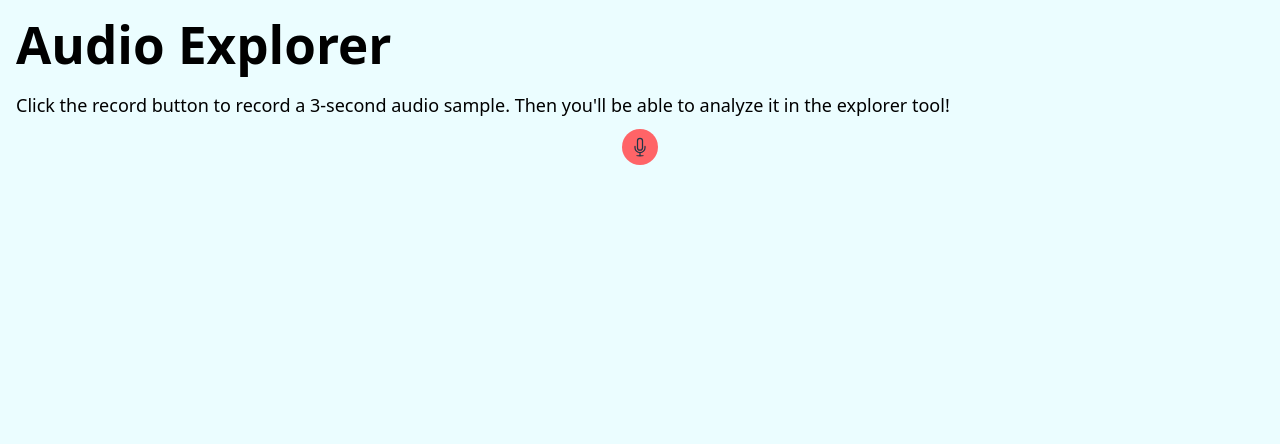
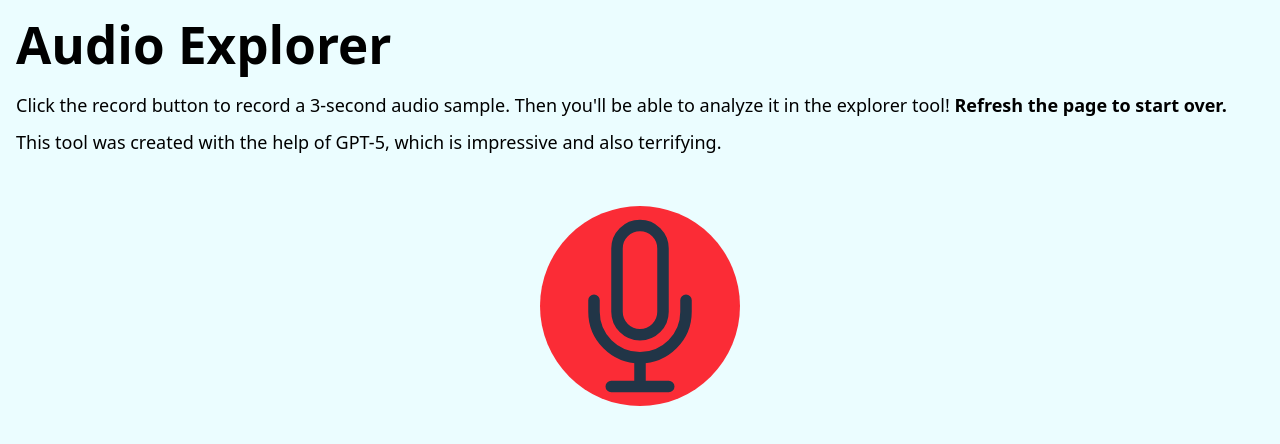
Before and after one commit to tmaster628/whoami, a React (Vite) app in the folder website/: page /projects/sound-capture in a window 1280 px wide. Shown: the top 444 px of the page. Built offline with nearby package versions, Linux system fonts and the light colour scheme.

Commit message:
bit of cleanup

```diff
--- a/website/src/pages/sound-capture/AudioExplorer.tsx
+++ b/website/src/pages/sound-capture/AudioExplorer.tsx
@@ -27,7 +27,6 @@ export default function AudioExplorer({
     <div className="w-full max-w-5xl mx-auto p-4 space-y-4">
       <header className="flex items-center justify-between">
         <div>
-
           <p className="text-sm text-gray-500">
             {samples.length} samples @ {sampleRate.toLocaleString()} Hz (~
             {(samples.length / sampleRate).toFixed(2)}s)
@@ -70,9 +69,9 @@ export default function AudioExplorer({
       )}
       {tab === "FFT Window" && (
         <Card>
-            <WindowFFTCanvas samples={samples} sampleRate={sampleRate} />
+          <WindowFFTCanvas samples={samples} sampleRate={sampleRate} />
         </Card>
-      ) }
+      )}
     </div>
   );
 }
@@ -110,7 +109,10 @@ function WaveformCanvas({
     256,
     Math.min(samples.length, Math.floor((winMs / 1000) * sampleRate))
   );
-  const clampedStart = Math.max(0, Math.min(startSample, Math.max(0, samples.length - windowSamples)));
+  const clampedStart = Math.max(
+    0,
+    Math.min(startSample, Math.max(0, samples.length - windowSamples))
+  );
   const endSample = clampedStart + windowSamples;
 
   useEffect(() => {
@@ -199,7 +201,11 @@ function WaveformCanvas({
       ctx.lineTo(x + 0.5, plotY0 + plotH);
       ctx.stroke();
       ctx.fillStyle = "#6b7280";
-      ctx.fillText(t.toFixed(dur < 1 ? 3 : 2) + " s", x, plotY0 + plotH + 4 * dpr);
+      ctx.fillText(
+        t.toFixed(dur < 1 ? 3 : 2) + " s",
+        x,
+        plotY0 + plotH + 4 * dpr
+      );
     }
     // X label
     ctx.fillStyle = "#6b7280";
@@ -308,7 +314,6 @@ function WaveformCanvas({
   );
 }
 
-
 /************************\n * 2) Spectrum (FFT)     *
  ************************/
 function SpectrumCanvas({
@@ -328,7 +333,7 @@ function SpectrumCanvas({
   // ---- Zoom & Pan (in Hz) ----
   const nyquist = sampleRate / 2;
   const [winHz, setWinHz] = useState<number>(nyquist); // window width
-  const [startHz, setStartHz] = useState<number>(0);   // left edge
+  const [startHz, setStartHz] = useState<number>(0); // left edge
   const endHz = Math.min(nyquist, startHz + winHz);
 
   // Clamp pan whenever zoom changes
@@ -415,11 +420,7 @@ function SpectrumCanvas({
     ctx.fillStyle = "#6b7280";
     ctx.font = `${11 * dpr}px ui-sans-serif, system-ui`;
 
-    for (
-      let f = Math.ceil(f0 / stepHz) * stepHz;
-      f <= f1 + 1e-6;
-      f += stepHz
-    ) {
+    for (let f = Math.ceil(f0 / stepHz) * stepHz; f <= f1 + 1e-6; f += stepHz) {
       const x = xFromHz(f);
       ctx.strokeStyle = "#f3f4f6";
       ctx.beginPath();
@@ -435,7 +436,11 @@ function SpectrumCanvas({
     ctx.rotate(-Math.PI / 2);
     ctx.textAlign = "center";
     ctx.textBaseline = "middle";
-    ctx.fillText(logScale ? "Magnitude (dB rel. max)" : "Magnitude (rel.)", 0, 0);
+    ctx.fillText(
+      logScale ? "Magnitude (dB rel. max)" : "Magnitude (rel.)",
+      0,
+      0
+    );
     ctx.restore();
 
     // Draw spectrum within [f0, f1]
@@ -487,7 +492,11 @@ function SpectrumCanvas({
       ctx.textAlign = "left";
       ctx.textBaseline = "bottom";
       const label = `${fPeak.toFixed(1)} Hz`;
-      ctx.fillText(label, Math.min(xPeak + 6 * dpr, plotX + plotW - 30 * dpr), Math.max(yPeak - 6 * dpr, plotY + 10 * dpr));
+      ctx.fillText(
+        label,
+        Math.min(xPeak + 6 * dpr, plotX + plotW - 30 * dpr),
+        Math.max(yPeak - 6 * dpr, plotY + 10 * dpr)
+      );
     }
 
     // Axis captions
@@ -550,7 +559,9 @@ function SpectrumCanvas({
             value={winHz}
             onChange={(e) => setWinHz(parseInt(e.target.value))}
           />
-          <span className="tabular-nums w-20 text-right">{Math.round(winHz)} Hz</span>
+          <span className="tabular-nums w-20 text-right">
+            {Math.round(winHz)} Hz
+          </span>
         </label>
 
         <label className="flex items-center gap-2">
@@ -563,11 +574,14 @@ function SpectrumCanvas({
             value={Math.min(startHz, nyquist - winHz)}
             onChange={(e) => setStartHz(parseInt(e.target.value))}
           />
-          <span className="tabular-nums w-20 text-right">{Math.round(startHz)} Hz</span>
+          <span className="tabular-nums w-20 text-right">
+            {Math.round(startHz)} Hz
+          </span>
         </label>
 
         <span className="ml-auto text-gray-500">
-          Bin ≈ {binHz.toFixed(1)} Hz · View {Math.round(startHz)}–{Math.round(endHz)} Hz
+          Bin ≈ {binHz.toFixed(1)} Hz · View {Math.round(startHz)}–
+          {Math.round(endHz)} Hz
         </span>
       </div>
 
@@ -575,7 +589,6 @@ function SpectrumCanvas({
     </div>
   );
 }
-
 
 /*************************************\n * 3) Sampling & Quantization Demo   *
  *************************************/
@@ -588,12 +601,12 @@ function SamplingCanvas({
 }) {
   const canvasRef = useRef<HTMLCanvasElement | null>(null);
   const [targetRate, setTargetRate] = useState(8000); // Hz
-  const [bits, setBits] = useState(8);                // PCM bits
+  const [bits, setBits] = useState(8); // PCM bits
   const [showZero, setShowZero] = useState(true);
 
   // --- X-axis zoom & pan (time window) ---
   const fullMs = Math.max(1, Math.round((samples.length / sampleRate) * 1000));
-  const [winMs, setWinMs] = useState(Math.min(750, fullMs)); // default ~0.75s
+  const [winMs, setWinMs] = useState(fullMs); // default ~0.75s
   const windowSamples = Math.max(
     256,
     Math.min(samples.length, Math.floor((winMs / 1000) * sampleRate))
@@ -686,7 +699,7 @@ function SamplingCanvas({
       ctx.stroke();
       ctx.fillStyle = "#6b7280";
       ctx.fillText(
-        (t).toFixed(dur < 1 ? 3 : 2) + " s",
+        t.toFixed(dur < 1 ? 3 : 2) + " s",
         x,
         plotY0 + plotH + 4 * dpr
       );
@@ -777,7 +790,7 @@ function SamplingCanvas({
       ctx.lineTo(x, y);
       ctx.stroke();
     }
-     // eslint-disable-next-line
+    // eslint-disable-next-line
   }, [samples, sampleRate, targetRate, bits, showZero, winMs, startSample]);
 
   // Keep pan in range when zoom changes
@@ -860,7 +873,6 @@ function SamplingCanvas({
 
 // optional named export
 export { SamplingCanvas };
-
 
 /***************************\n * 4) Windowed FFT View     *
  ***************************/
@@ -984,7 +996,6 @@ export function WindowFFTCanvas({
 
 // Remember to export this new component and add it as a tab in AudioExplorer if desired.
 
-
 /***********************\n * Math / DSP Helpers   *
  ***********************/
 function nextPow2(n: number) {
@@ -1028,7 +1039,8 @@ function fftComplex(realIn: Float64Array) {
     const wpr = Math.cos(theta);
     const wpi = Math.sin(theta);
     for (let start = 0; start < N; start += size) {
-      let wr = 1, wi = 0;
+      let wr = 1,
+        wi = 0;
       for (let k = 0; k < half; k++) {
         const i0 = start + k;
         const i1 = i0 + half;
--- a/website/src/pages/sound-capture/RecordButton.tsx
+++ b/website/src/pages/sound-capture/RecordButton.tsx
@@ -1,13 +1,16 @@
 import { useState } from "react";
 import { record3sPCM } from "./AudioRecord";
-import { MicrophoneIcon } from "@heroicons/react/24/outline";
+import { MicrophoneIcon, StopCircleIcon } from "@heroicons/react/24/outline";
 
 type RecordButtonProps = {
-  setSamples: (Float32Array) => void;
-  setSampleRate: (number) => void;
-}
+  setSamples: (samples: Float32Array) => void;
+  setSampleRate: (rate: number) => void;
+};
 
-export default function RecordButton({setSamples, setSampleRate} : RecordButtonProps) {
+export default function RecordButton({
+  setSamples,
+  setSampleRate,
+}: RecordButtonProps) {
   const [isRecording, setIsRecording] = useState(false);
 
   async function handleRecord() {
@@ -24,24 +27,25 @@ export default function RecordButton({setSamples, setSampleRate} : RecordButtonP
   return (
     <>
       {isRecording ? (
-        <>
-      <MicrophoneIcon
+        <div className="flex flex-col gap-3">
+          <StopCircleIcon
             role="button"
-        width={36}
-        className="p-2 rounded-full bg-blue-400 color-black cursor-pointer"
+            width={200}
+            className="p-2 rounded-full bg-red-500 color-black animate-spin"
             onClick={handleRecord}
           />
-      <p>Recording...</p>
-      </>
+          <div className="items-start text-black">
+            Recording for 3 seconds...{" "}
+          </div>
+        </div>
       ) : (
         <MicrophoneIcon
           role="button"
-        width={36}
-        className="p-2 rounded-full bg-red-400 color-black cursor-pointer"
+          width={200}
+          className="p-2 rounded-full bg-red-500 color-black hover:bg-red-400 cursor-pointer"
           onClick={handleRecord}
         />
       )}
     </>
   );
-
 }
--- a/website/src/pages/sound-capture/page.tsx
+++ b/website/src/pages/sound-capture/page.tsx
@@ -1,20 +1,29 @@
-import {  useState } from "react";
+import { useState } from "react";
 import RecordButton from "./RecordButton";
 import AudioExplorer from "./AudioExplorer";
 
-  export default function SoundCapture() {
-    const [samples, setSamples] = useState<Float32Array<ArrayBufferLike>>();
-    const [sampleRate, setSampleRate] = useState<number>();
+export default function SoundCapture() {
+  const [samples, setSamples] = useState<Float32Array<ArrayBufferLike>>();
+  const [sampleRate, setSampleRate] = useState<number>();
 
   return (
     <div className="flex flex-col h-screen w-screen p-4">
-       <h1 className="text-2xl font-semibold">Audio Explorer</h1>
-       <p>Click the record button to record a 3-second audio sample. Then you'll be able to analyze it in the explorer tool!</p>
-      <div className="flex items-center justify-center">
-        <RecordButton setSamples={setSamples} setSampleRate={setSampleRate}/>
-      </div>
-      {samples && sampleRate && (
-        <AudioExplorer samples={samples} sampleRate={sampleRate}/>
+      <h1 className="text-2xl font-semibold">Audio Explorer</h1>
+      <p>
+        Click the record button to record a 3-second audio sample. Then you'll
+        be able to analyze it in the explorer tool!{" "}
+        <b>Refresh the page to start over.</b>
+      </p>
+      <p>
+        This tool was created with the help of GPT-5, which is impressive and
+        also terrifying.
+      </p>
+      {samples && sampleRate ? (
+        <AudioExplorer samples={samples} sampleRate={sampleRate} />
+      ) : (
+        <div className="flex items-center justify-center mt-10">
+          <RecordButton setSamples={setSamples} setSampleRate={setSampleRate} />
+        </div>
       )}
     </div>
   );
```
Lines whose indentation alone changed are shown as unchanged.
